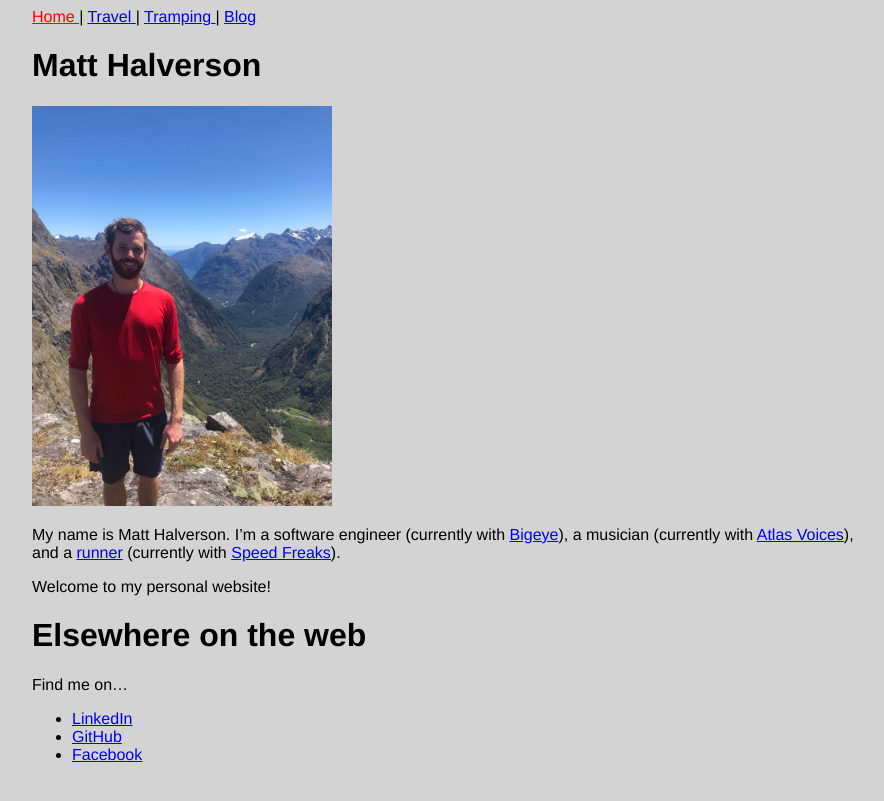
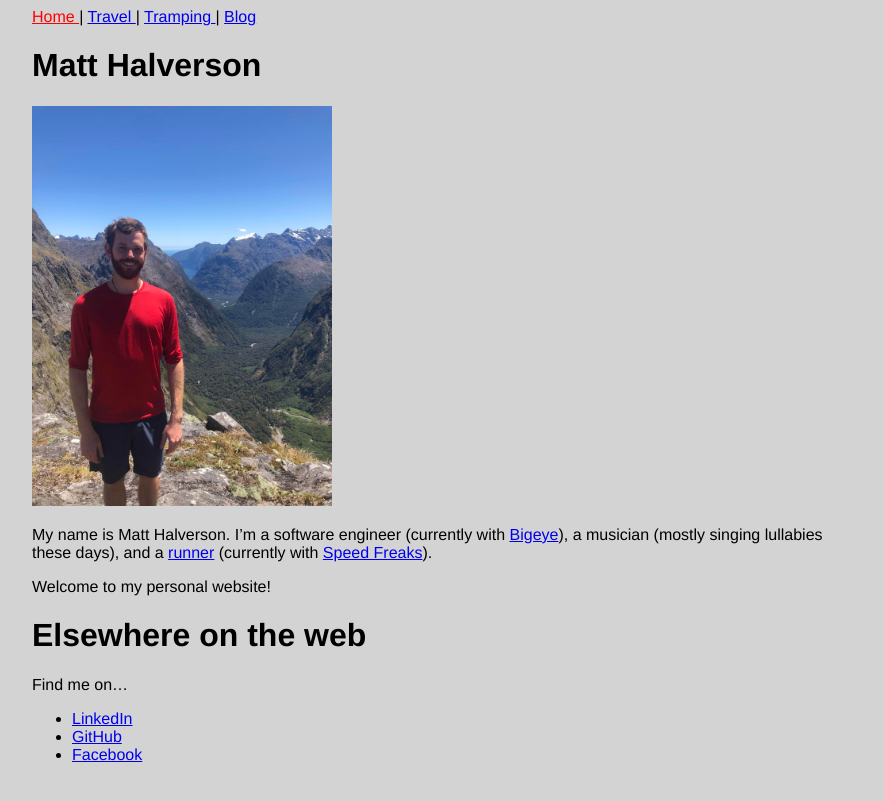
Before and after one commit to mhalverson/website, a Jekyll site: the page built from index.md, in a window 1280 px wide. Shown: the top 801 px of the page, without its empty margins (0-884 px from the left). Built offline with Jekyll 4.4.1, drawn with Linux system fonts in a browser that asks for light colours.

Commit message:
update musician - no AV

```diff
--- a/index.md
+++ b/index.md
@@ -9,10 +9,9 @@ title: Matt Halverson
 {: style="width:300px; height:auto;"}
 
 My name is Matt Halverson. I'm a software engineer (currently with
-[Bigeye](https://www.bigeye.com/)), a musician (currently with [Atlas
-Voices](http://atlasvoices.nz/)), and a
-[runner](https://www.strava.com/athletes/49095399) (currently with [Speed
-Freaks](https://speedfreaks.org.nz/)).
+[Bigeye](https://www.bigeye.com/)), a musician (mostly singing lullabies these
+days), and a [runner](https://www.strava.com/athletes/49095399) (currently with
+[Speed Freaks](https://speedfreaks.org.nz/)).
 
 Welcome to my personal website!
 
```
